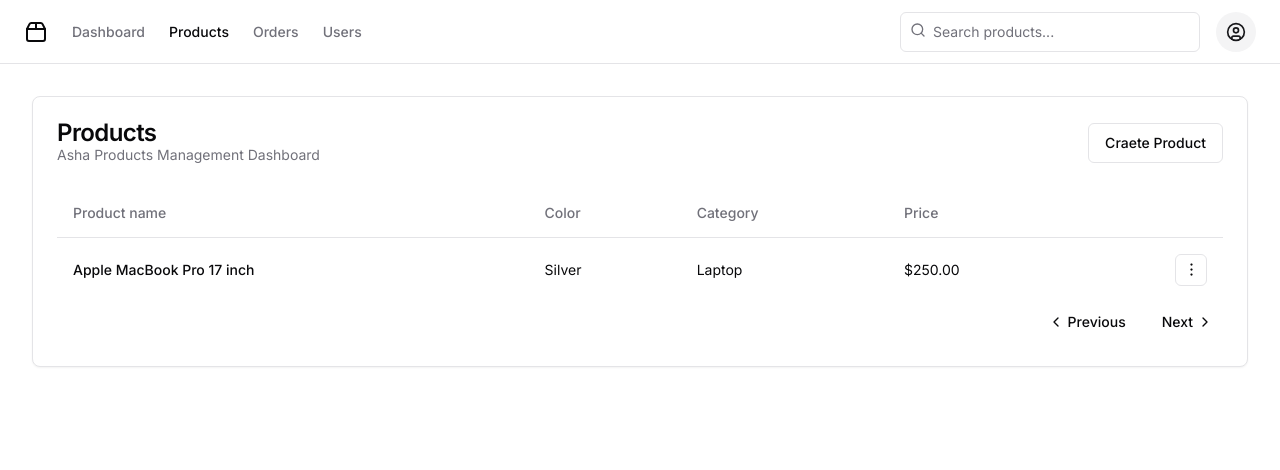
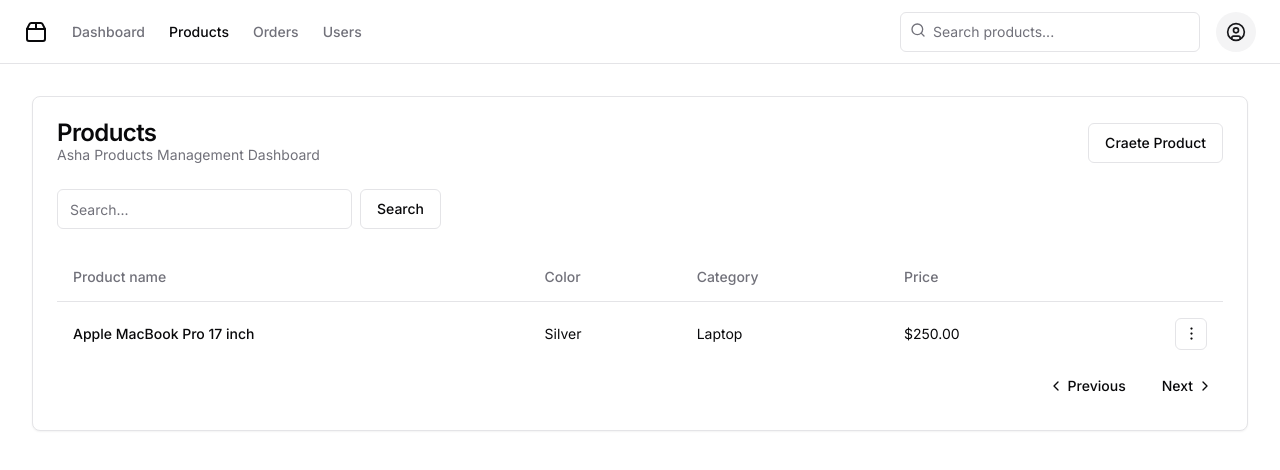
Before and after one commit to ashandileo/Asha-ShopEase, a Next.js app: page /products in a window 1280 px wide. Shown: the top 470 px of the page. Built offline with nearby package versions, Linux system fonts and the light colour scheme.

Commit message:
feat: add search product

```diff
--- a/src/components/sections/products/ProductsTable.tsx
+++ b/src/components/sections/products/ProductsTable.tsx
@@ -26,10 +26,18 @@ import {
 
 import { DotsVerticalIcon } from "@radix-ui/react-icons";
 import { Button } from "@/components/ui/button";
+import { Input } from "@/components/ui/input";
+
+import { buttonVariants } from "@/components/ui/button";
 
 const ProductsTable = () => {
   return (
     <>
+      <div className="flex w-full max-w-sm items-center space-x-2 mb-[24px]">
+        <Input type="text" placeholder="Search..." />
+        <Button variant="outline">Search</Button>
+      </div>
+
       <Table>
         <TableHeader>
           <TableRow>
@@ -51,12 +59,13 @@ const ProductsTable = () => {
             <TableCell className="text-right">
               <DropdownMenu>
                 <DropdownMenuTrigger>
-                  <Button
-                    variant="outline"
-                    className="!w-[32px] !h-[32px] !p-0"
+                  <div
+                    className={`!w-[32px] !h-[32px] !p-0 ${buttonVariants({
+                      variant: "outline",
+                    })}`}
                   >
                     <DotsVerticalIcon />
-                  </Button>
+                  </div>
                 </DropdownMenuTrigger>
                 <DropdownMenuContent>
                   <DropdownMenuItem>Edit</DropdownMenuItem>
```
